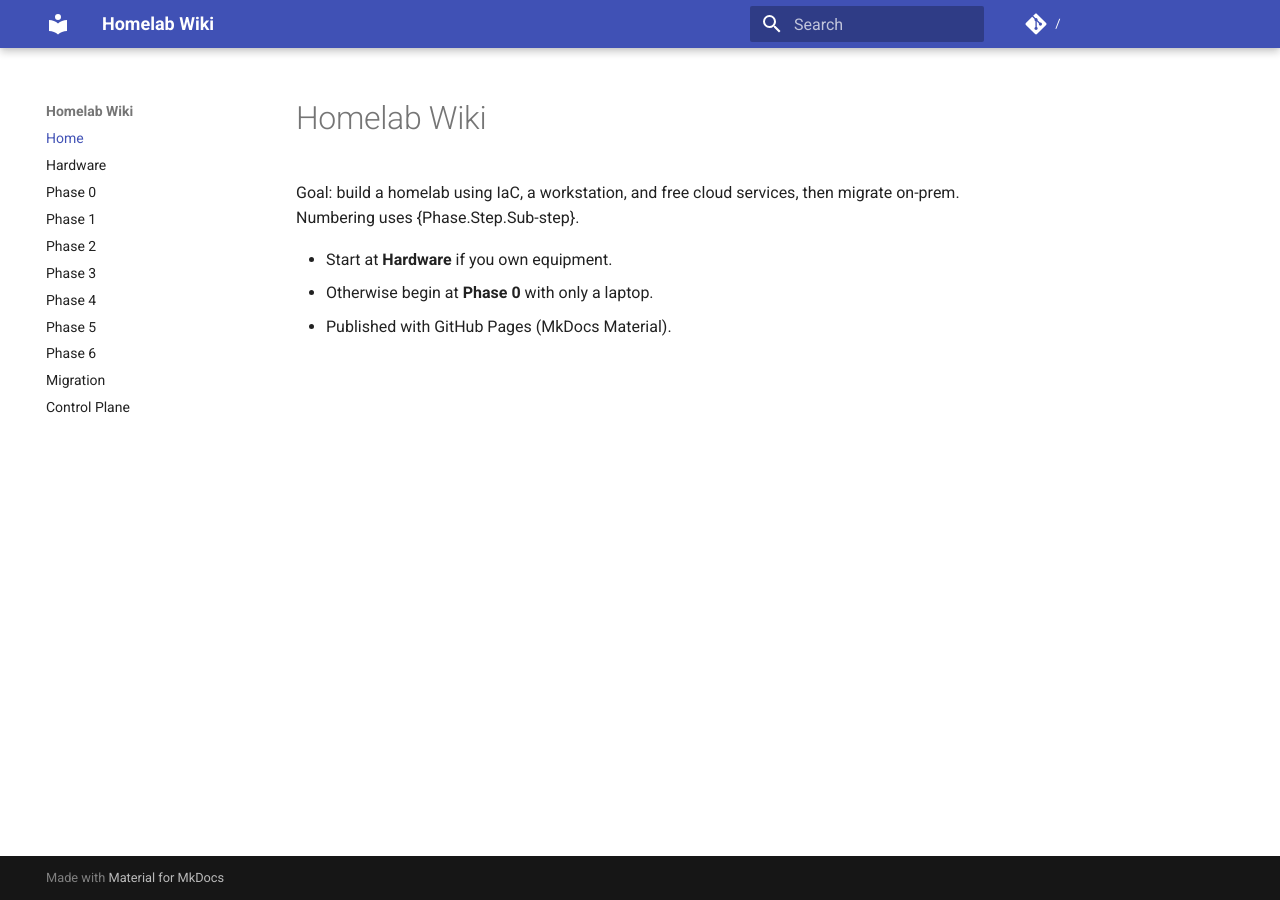
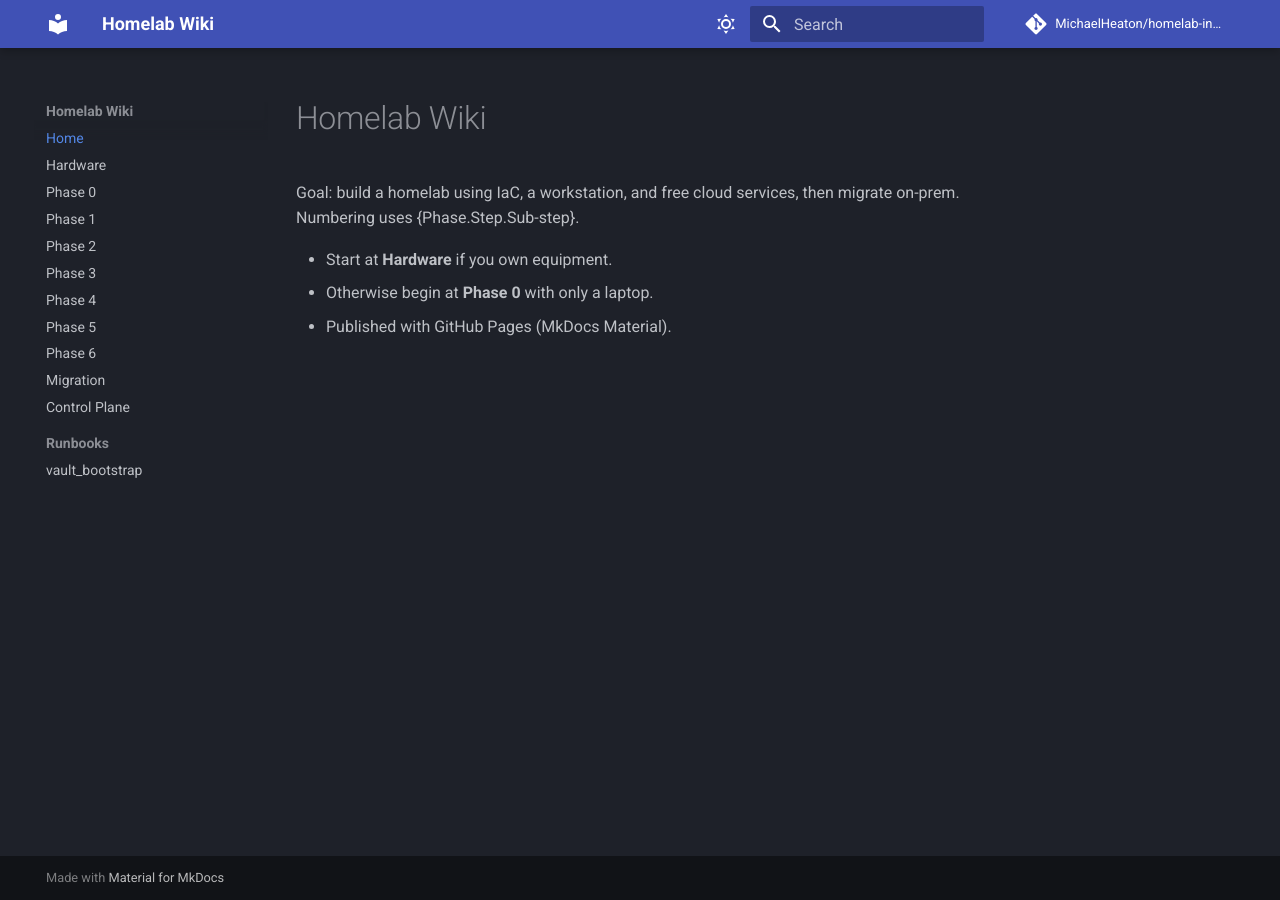
Before and after one commit to MichaelHeaton/homelab-infra, an MkDocs documentation site: the page built from docs/index.md, in a window 1280 px wide. Built offline with MkDocs 1.6.1 and Material for MkDocs 9.7.7, drawn with Linux system fonts in a browser that asks for light colours; comment, search, counter and statistics services are not loaded.

Commit message:
Docs/mkdocs scaffold (#16)
* docs: add mkdocs + scaffold

* docs: mkdocs scaffold, venv, pages workflow

* docs: update content

* build: fix patch.sh for bash; ignore site/

* chore: remove generated site/ from repo

* docs: update content

* docs: populate phase pages with scaffold

* chore: move runbook template to .github; keep it out of published docs

* chore: trigger pages build

* Update README.md

* Update mkdocs.yml

```diff
--- a/mkdocs.yml
+++ b/mkdocs.yml
@@ -1,8 +1,8 @@
 site_name: Homelab Wiki
 site_description: Step-by-step homelab guide using IaC, a workstation, and free cloud services
-site_url: https://<your-user>.github.io/<your-repo>/
-repo_url: https://github.com/<your-user>/<your-repo>
-repo_name: <your-user>/<your-repo>
+site_url: https://MichaelHeaton.github.io/homelab-infra/
+repo_url: https://github.com/MichaelHeaton/homelab-infra
+repo_name: MichaelHeaton/homelab-infra
 
 theme:
   name: material
@@ -14,7 +14,16 @@ theme:
     - search.highlight
     - search.suggest
   palette:
+    - scheme: slate
+      primary: indigo
+      toggle:
+        icon: material/weather-sunny
+        name: Switch to light mode
     - scheme: default
+      primary: indigo
+      toggle:
+        icon: material/weather-night
+        name: Switch to dark mode
 
 nav:
   - Home: index.md
@@ -28,6 +37,8 @@ nav:
   - Phase 6: phase6.md
   - Migration: migration.md
   - Control Plane: control-plane.md
+  - Runbooks:
+      - vault_bootstrap: runbooks/vault_bootstrap_runbook.md
 
 plugins:
   - search
```
